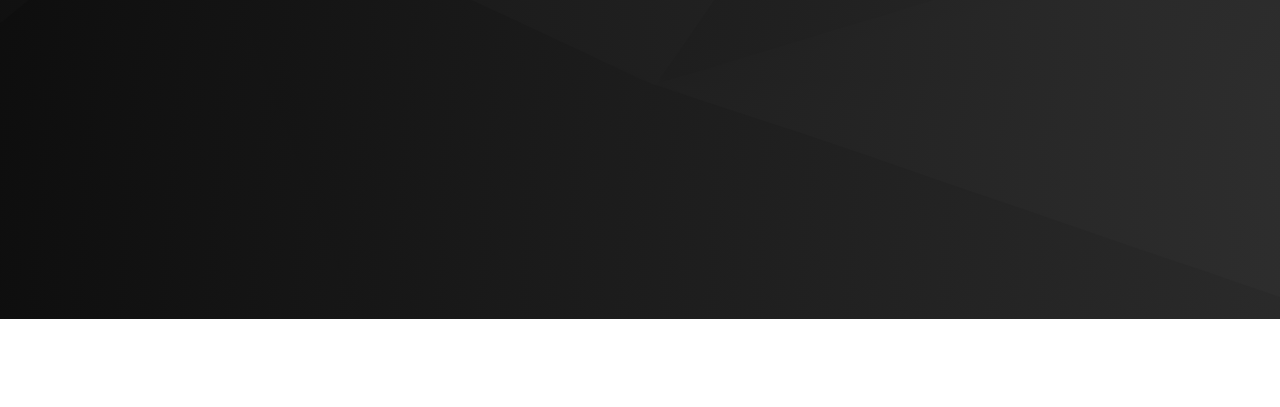
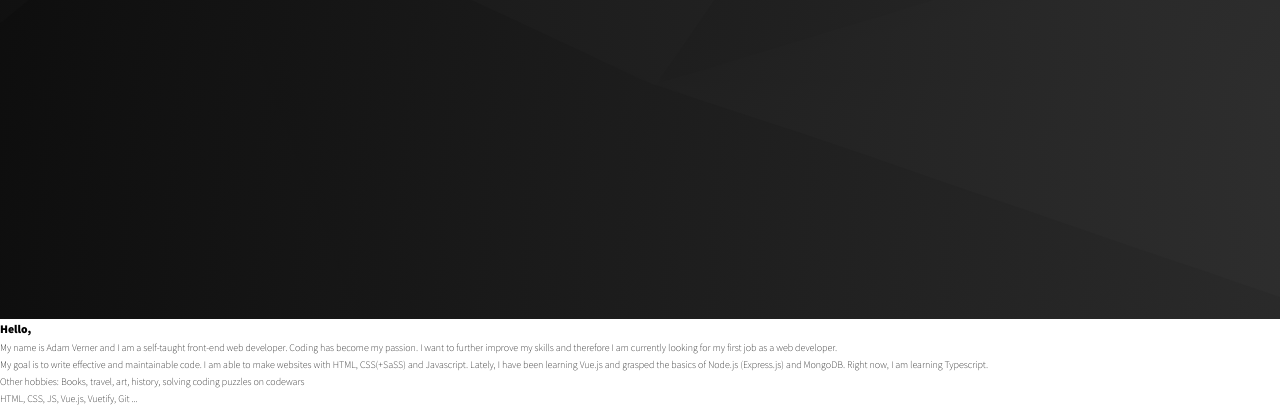
Before and after one commit to Verdanmaer/Portfolio, a website: page index.html in a window 1280 px wide. Shown: the part 481-888 px from the top of the page. Before the commit the page ends 800 px from the top, so only its background shows below. Drawn offline with Linux system fonts and the light colour scheme.

Commit message:
add section-about

```diff
--- a/index.html
+++ b/index.html
@@ -21,5 +21,19 @@
     </div>
   </header>
 
+  <section class="section-about">
+    <div class="about__content">
+      <h3>Hello, </h3>
+      <p>My name is Adam Verner and I am a self-taught front-end web developer. Coding has become my passion.
+        I want to further improve my skills and therefore I am currently looking for my first job as a web developer.</p>
+      <p>My goal is to write effective and maintainable code. I am able to make websites with HTML, CSS(+SaSS) and Javascript.
+        Lately, I have been learning Vue.js and grasped the basics of Node.js (Express.js) and MongoDB. Right now, I am learning Typescript.</p>
+      <p>Other hobbies: Books, travel, art, history, solving coding puzzles on codewars</p>
+    </div>
+    <div class="about__technologies">
+      HTML, CSS, JS, Vue.js, Vuetify, Git ...
+    </div>
+  </section>
+
 </body>
 </html>
```
